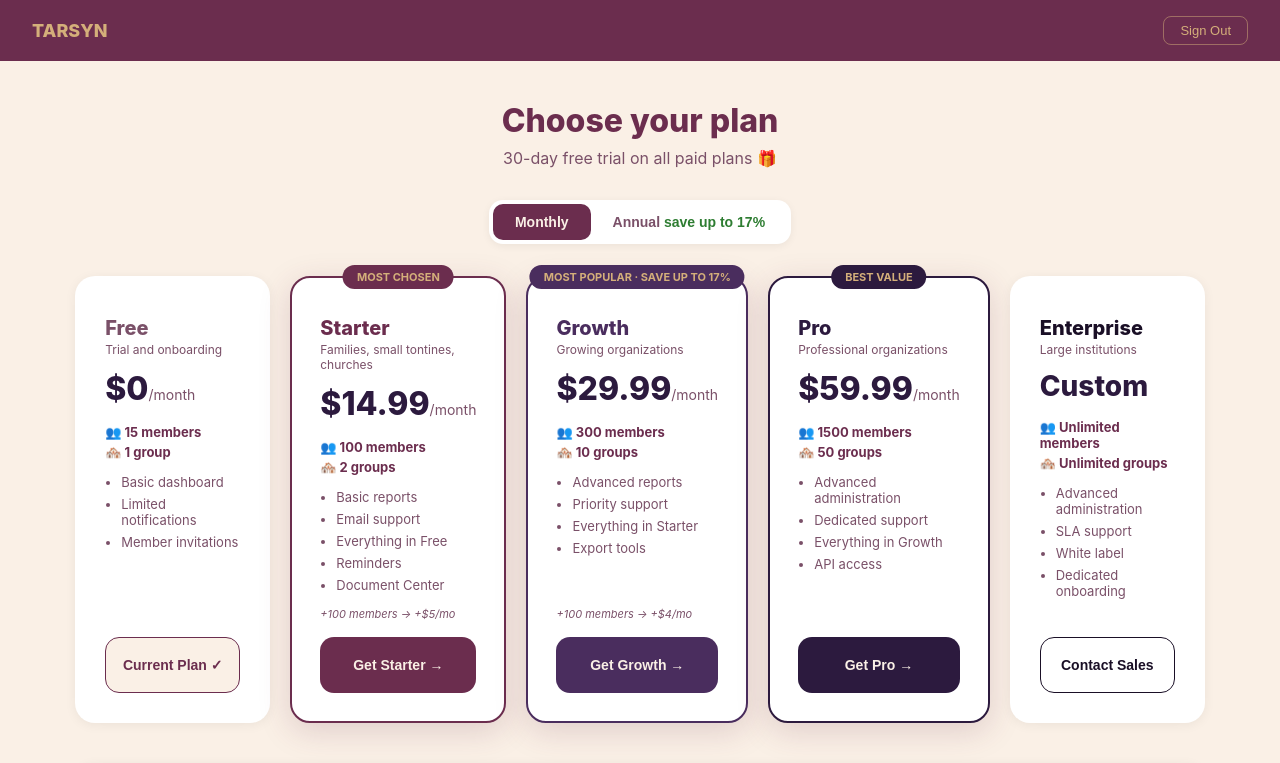
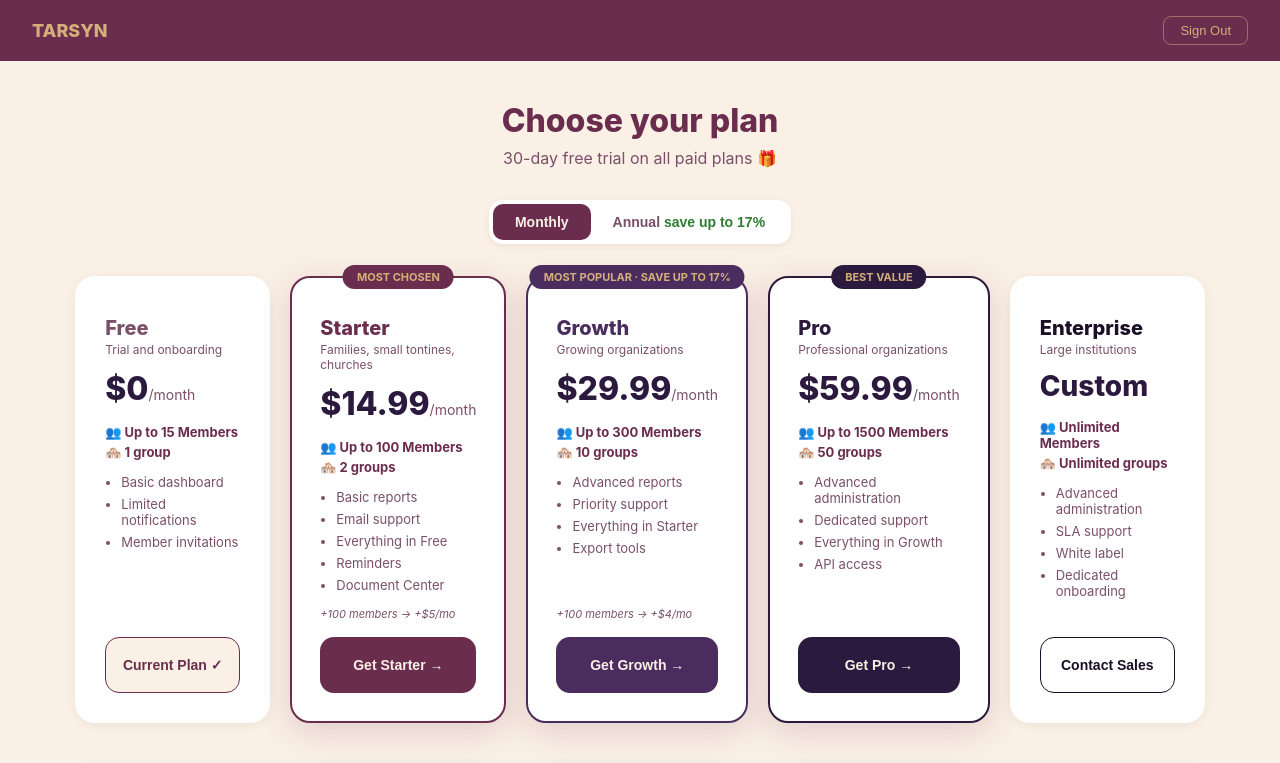
Before and after one commit to Rachelejr/tarsyn-app, a Next.js app: page /dashboard/subscription in a window 1280 px wide. Shown: the top 763 px of the page. Built offline with nearby package versions, Linux system fonts and the light colour scheme; no server answers; the database is empty; sample sign-in values are in the browser's storage.

Commit message:
Update member limit display text, add enforcement TODO

```diff
--- a/src/app/dashboard/subscription/page.tsx
+++ b/src/app/dashboard/subscription/page.tsx
@@ -48,6 +48,20 @@ const PRICE_ID_TO_PLAN: Record<string, PlanDef['id']> = {
   'price_1Tiq3AJk3DYYTrgpuElHGRxd': 'pro',
 };
 
+// TODO (future work — not implemented yet):
+// Enforce membership limits server-side once this is prioritized.
+// Limits per plan:
+//   Free       -> max 15 members
+//   Starter    -> max 100 members
+//   Growth     -> max 300 members
+//   Pro        -> max 1500 members
+//   Enterprise -> unlimited
+// This should be enforced in two places:
+//   1. Firestore security rules (reject member creation past the limit)
+//   2. Application logic (e.g. the "add member" flow), with a clear
+//      upgrade prompt shown to the user when they hit their plan's cap.
+// Today this page only displays these numbers as marketing copy; no
+// enforcement exists anywhere in the app yet.
 const PLANS: PlanDef[] = [
   {
     id: 'free',
@@ -58,7 +72,7 @@ const PLANS: PlanDef[] = [
     priceAnnual: 0,
     priceIdMonthly: null,
     priceIdAnnual: null,
-    members: '15 members',
+    members: 'Up to 15 Members',
     groups: '1 group',
     reports: 'Basic dashboard',
     support: 'Limited notifications',
@@ -76,7 +90,7 @@ const PLANS: PlanDef[] = [
     priceAnnual: 149,
     priceIdMonthly: process.env.NEXT_PUBLIC_STRIPE_PRICE_STARTER_MONTHLY || 'price_STARTER_MONTHLY_REPLACE_ME',
     priceIdAnnual: process.env.NEXT_PUBLIC_STRIPE_PRICE_STARTER_ANNUAL || 'price_STARTER_ANNUAL_REPLACE_ME',
-    members: '100 members',
+    members: 'Up to 100 Members',
     groups: '2 groups',
     reports: 'Basic reports',
     support: 'Email support',
@@ -95,7 +109,7 @@ const PLANS: PlanDef[] = [
     priceAnnual: 299,
     priceIdMonthly: process.env.NEXT_PUBLIC_STRIPE_PRICE_GROWTH_MONTHLY || 'price_GROWTH_MONTHLY_REPLACE_ME',
     priceIdAnnual: process.env.NEXT_PUBLIC_STRIPE_PRICE_GROWTH_ANNUAL || 'price_GROWTH_ANNUAL_REPLACE_ME',
-    members: '300 members',
+    members: 'Up to 300 Members',
     groups: '10 groups',
     reports: 'Advanced reports',
     support: 'Priority support',
@@ -114,7 +128,7 @@ const PLANS: PlanDef[] = [
     priceAnnual: 599,
     priceIdMonthly: process.env.NEXT_PUBLIC_STRIPE_PRICE_PRO_MONTHLY || 'price_PRO_MONTHLY_REPLACE_ME',
     priceIdAnnual: process.env.NEXT_PUBLIC_STRIPE_PRICE_PRO_ANNUAL || 'price_PRO_ANNUAL_REPLACE_ME',
-    members: '1500 members',
+    members: 'Up to 1500 Members',
     groups: '50 groups',
     reports: 'Advanced administration',
     support: 'Dedicated support',
@@ -131,7 +145,7 @@ const PLANS: PlanDef[] = [
     priceAnnual: null,
     priceIdMonthly: null,
     priceIdAnnual: null,
-    members: 'Unlimited members',
+    members: 'Unlimited Members',
     groups: 'Unlimited groups',
     reports: 'Advanced administration',
     support: 'SLA support',
```
